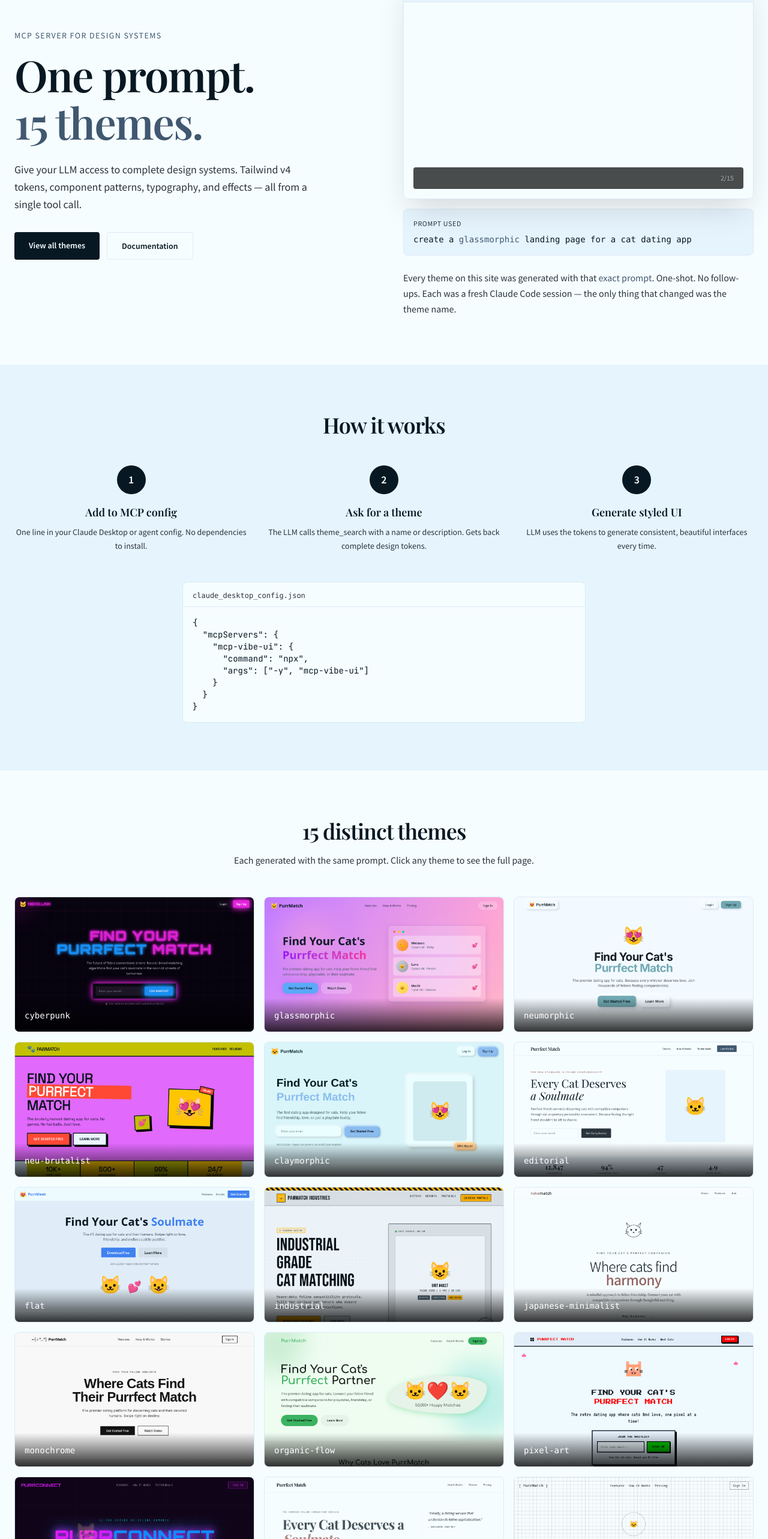
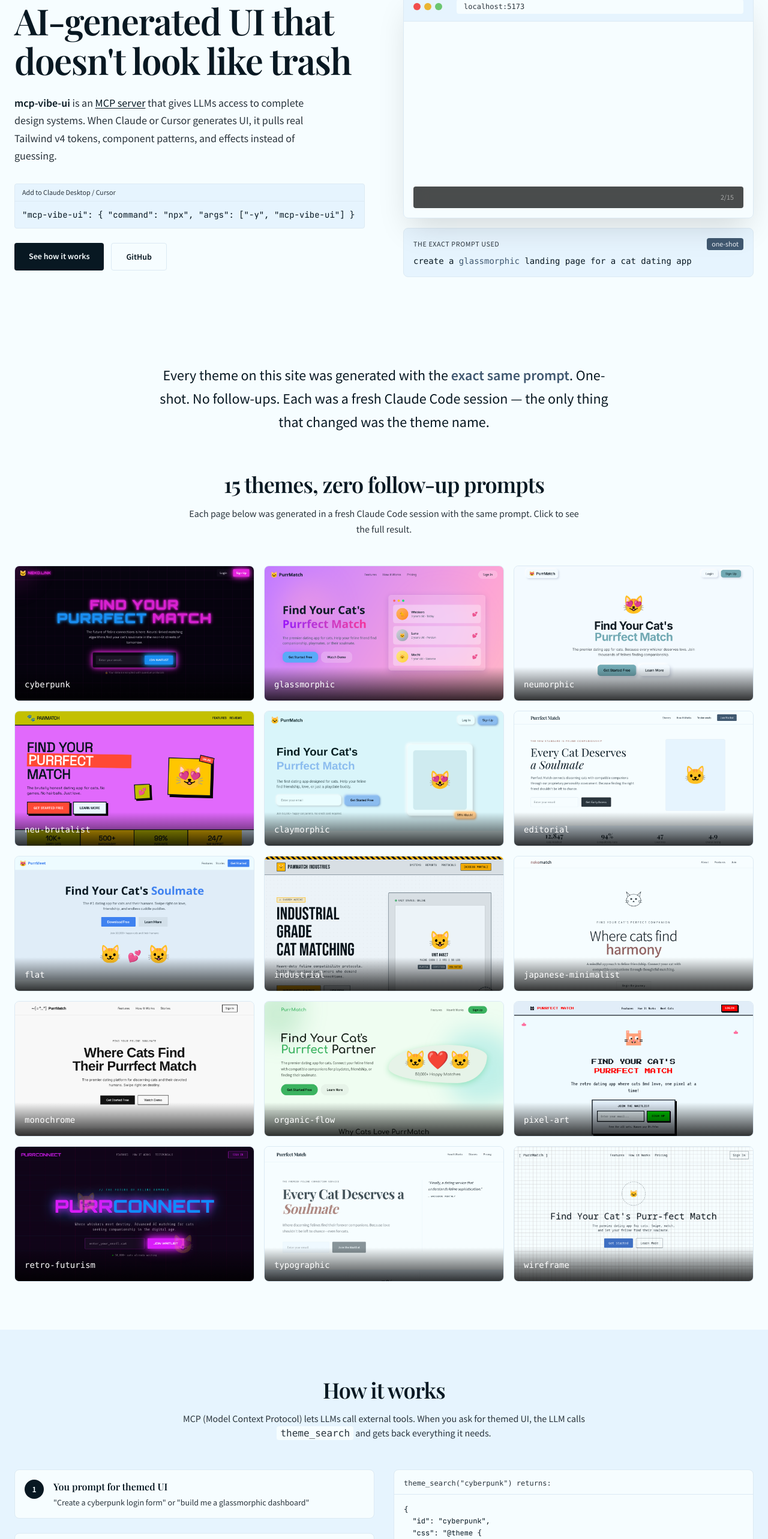
Before and after one commit to spences10/mcpvibeui.com, a SvelteKit app: page / in a window 1280 px wide. Shown: the part 174-2740 px from the top of the page at 60% size. Built offline with nearby package versions, Linux system fonts and the light colour scheme; a web font is replaced by a local one.

Commit message:
refactor: :recycle: move stuff around

```diff
--- a/src/routes/(home)/+page.svelte
+++ b/src/routes/(home)/+page.svelte
@@ -60,9 +60,10 @@
 	});
 
 	const seo_config: SeoConfig = {
-		title: 'mcp-vibe-ui — Design Tokens for AI-Generated Interfaces',
+		title:
+			'mcp-vibe-ui — Design Tokens for AI-Generated UI | MCP Server',
 		description:
-			'An MCP server that provides complete design systems to LLMs. 15 production themes with Tailwind v4 CSS, component patterns, typography, and effects.',
+			'Stop getting ugly AI-generated interfaces. mcp-vibe-ui is an MCP server that gives Claude, ChatGPT, and other LLMs access to complete design systems with Tailwind v4 CSS.',
 		url: 'https://mcpvibeui.com',
 	};
 
@@ -137,48 +138,83 @@
 						class="mb-4 text-sm font-medium tracking-widest uppercase"
 						style="color: var(--color-primary);"
 					>
-						MCP Server for Design Systems
+						MCP Server
 					</p>
 					<h1
-						class="mb-6 text-5xl leading-[1.1] tracking-tight md:text-6xl lg:text-7xl"
+						class="mb-6 text-4xl leading-[1.1] tracking-tight md:text-5xl lg:text-6xl"
 						style="font-family: var(--font-display); font-weight: 600;"
 					>
-						One prompt.<br />
-						<span style="color: var(--color-primary);">
-							15 themes.
-						</span>
+						AI-generated UI that doesn't look like trash
 					</h1>
 					<p
 						class="mb-8 max-w-lg text-lg leading-relaxed"
 						style="color: var(--color-muted-foreground);"
 					>
-						Give your LLM access to complete design systems. Tailwind
-						v4 tokens, component patterns, typography, and effects —
-						all from a single tool call.
+						<strong style="color: var(--color-foreground);"
+							>mcp-vibe-ui</strong
+						>
+						is an
+						<a
+							href="https://modelcontextprotocol.io"
+							target="_blank"
+							rel="noopener"
+							class="underline underline-offset-2"
+							style="color: var(--color-foreground);">MCP server</a
+						>
+						that gives LLMs access to complete design systems. When Claude
+						or Cursor generates UI, it pulls real Tailwind v4 tokens, component
+						patterns, and effects instead of guessing.
 					</p>
+
+					<!-- Quick install -->
+					<div
+						class="mb-6 overflow-hidden"
+						style="border: 1px solid var(--color-border); border-radius: var(--radius-md); background-color: var(--color-muted);"
+					>
+						<div
+							class="px-3 py-1.5 text-xs"
+							style="border-bottom: 1px solid var(--color-border); color: var(--color-muted-foreground);"
+						>
+							Add to Claude Desktop / Cursor
+						</div>
+						<pre
+							class="overflow-x-auto p-3 text-sm"
+							style="font-family: var(--font-mono);"><code
+								>{`"mcp-vibe-ui": { "command": "npx", "args": ["-y", "mcp-vibe-ui"] }`}</code
+							></pre>
+					</div>
 
 					<div class="flex flex-wrap gap-3">
 						<a
-							href="#themes"
+							href="#how-it-works"
 							class="px-6 py-3 text-sm font-semibold transition hover:opacity-90"
 							style="background-color: var(--color-foreground); color: var(--color-background); border-radius: var(--radius-sm);"
 						>
-							View all themes
+							See how it works
 						</a>
 						<a
-							href="https://github.com/spences10/mcp-vibe-ui#readme"
+							href="https://github.com/spences10/mcp-vibe-ui"
 							target="_blank"
 							rel="noopener"
 							class="px-6 py-3 text-sm font-semibold transition hover:opacity-80"
 							style="border: 1px solid var(--color-border); border-radius: var(--radius-sm);"
 						>
-							Documentation
+							GitHub
 						</a>
 					</div>
 				</div>
 
 				<!-- Right: Live Preview -->
 				<div class="relative">
+					<!-- Proof label -->
+					<div
+						class="mb-3 text-center text-sm font-medium"
+						style="color: var(--color-muted-foreground);"
+					>
+						Every page below was AI-generated. Same prompt. Different
+						theme.
+					</div>
+
 					<div
 						class="relative overflow-hidden"
 						style="border-radius: var(--radius-lg); border: 1px solid var(--color-border); box-shadow: 0 25px 50px -12px rgba(0,0,0,0.15);"
@@ -257,14 +293,21 @@
 						class="mt-4 rounded p-4"
 						style="background-color: var(--color-muted); border: 1px solid var(--color-border); border-radius: var(--radius-lg);"
 					>
+						<div class="flex items-center justify-between">
+							<p
+								class="text-xs tracking-wider uppercase"
+								style="color: var(--color-muted-foreground);"
+							>
+								The exact prompt used
+							</p>
+							<span
+								class="rounded px-2 py-0.5 text-xs"
+								style="background-color: var(--color-primary); color: var(--color-primary-foreground);"
+								>one-shot</span
+							>
+						</div>
 						<p
-							class="text-xs tracking-wider uppercase"
-							style="color: var(--color-muted-foreground); margin-bottom: 0.5rem;"
-						>
-							Prompt used
-						</p>
-						<p
-							class="text-sm"
+							class="mt-2 text-sm"
 							style="font-family: var(--font-mono); color: var(--color-foreground);"
 						>
 							create a <span style="color: var(--color-primary);"
@@ -272,146 +315,43 @@
 							> landing page for a cat dating app
 						</p>
 					</div>
-
-					<p
-						class="mt-6 text-base leading-relaxed"
-						style="color: var(--color-muted-foreground);"
-					>
-						Every theme on this site was generated with that <span
-							style="color: var(--color-primary);">exact prompt</span
-						>. One-shot. No follow-ups. Each was a fresh Claude Code
-						session — the only thing that changed was the theme name.
-					</p>
 				</div>
 			</div>
 		</div>
 	</section>
 
-	<!-- How it works -->
-	<section
-		class="px-6 py-20"
-		style="background-color: var(--color-muted);"
-	>
-		<div class="mx-auto max-w-7xl">
-			<h2
-				class="mb-12 text-center text-3xl tracking-tight md:text-4xl"
-				style="font-family: var(--font-display); font-weight: 600;"
+	<!-- Proof section -->
+	<section class="px-6 py-16">
+		<div class="mx-auto max-w-3xl text-center">
+			<p
+				class="text-xl leading-relaxed md:text-2xl"
+				style="color: var(--color-foreground);"
 			>
-				How it works
-			</h2>
-			<div class="grid gap-8 md:grid-cols-3">
-				<div class="text-center">
-					<div
-						class="mx-auto mb-4 flex h-12 w-12 items-center justify-center rounded-full text-lg font-semibold"
-						style="background-color: var(--color-foreground); color: var(--color-background);"
-					>
-						1
-					</div>
-					<h3
-						class="mb-2 text-lg font-semibold"
-						style="font-family: var(--font-display);"
-					>
-						Add to MCP config
-					</h3>
-					<p
-						class="text-sm leading-relaxed"
-						style="color: var(--color-muted-foreground);"
-					>
-						One line in your Claude Desktop or agent config. No
-						dependencies to install.
-					</p>
-				</div>
-				<div class="text-center">
-					<div
-						class="mx-auto mb-4 flex h-12 w-12 items-center justify-center rounded-full text-lg font-semibold"
-						style="background-color: var(--color-foreground); color: var(--color-background);"
-					>
-						2
-					</div>
-					<h3
-						class="mb-2 text-lg font-semibold"
-						style="font-family: var(--font-display);"
-					>
-						Ask for a theme
-					</h3>
-					<p
-						class="text-sm leading-relaxed"
-						style="color: var(--color-muted-foreground);"
-					>
-						The LLM calls theme_search with a name or description.
-						Gets back complete design tokens.
-					</p>
-				</div>
-				<div class="text-center">
-					<div
-						class="mx-auto mb-4 flex h-12 w-12 items-center justify-center rounded-full text-lg font-semibold"
-						style="background-color: var(--color-foreground); color: var(--color-background);"
-					>
-						3
-					</div>
-					<h3
-						class="mb-2 text-lg font-semibold"
-						style="font-family: var(--font-display);"
-					>
-						Generate styled UI
-					</h3>
-					<p
-						class="text-sm leading-relaxed"
-						style="color: var(--color-muted-foreground);"
-					>
-						LLM uses the tokens to generate consistent, beautiful
-						interfaces every time.
-					</p>
-				</div>
-			</div>
-
-			<!-- Config example -->
-			<div
-				class="mx-auto mt-12 max-w-2xl overflow-hidden"
-				style="border: 1px solid var(--color-border); border-radius: var(--radius-lg); background-color: var(--color-background);"
-			>
-				<div
-					class="px-4 py-2"
-					style="border-bottom: 1px solid var(--color-border);"
-				>
-					<span
-						class="text-xs"
-						style="font-family: var(--font-mono); color: var(--color-muted-foreground);"
-						>claude_desktop_config.json</span
-					>
-				</div>
-				<pre
-					class="overflow-x-auto p-4 text-sm"
-					style="font-family: var(--font-mono);"><code
-						>{`{
-  "mcpServers": {
-    "mcp-vibe-ui": {
-      "command": "npx",
-      "args": ["-y", "mcp-vibe-ui"]
-    }
-  }
-}`}</code
-					></pre>
-			</div>
+				Every theme on this site was generated with the
+				<strong style="color: var(--color-primary);"
+					>exact same prompt</strong
+				>. One-shot. No follow-ups. Each was a fresh Claude Code
+				session — the only thing that changed was the theme name.
+			</p>
 		</div>
 	</section>
 
 	<!-- Theme Gallery -->
-	<section id="themes" class="px-6 py-20">
+	<section id="themes" class="px-6 pb-20">
 		<div class="mx-auto max-w-7xl">
 			<div class="mb-12 text-center">
 				<h2
 					class="mb-4 text-3xl tracking-tight md:text-4xl"
 					style="font-family: var(--font-display); font-weight: 600;"
 				>
-					15 distinct themes
+					15 themes, zero follow-up prompts
 				</h2>
 				<p
 					class="mx-auto max-w-2xl leading-relaxed"
 					style="color: var(--color-muted-foreground);"
 				>
-					Each generated with the same prompt. Click any theme to see
-					the full page.
+					Each page below was generated in a fresh Claude Code session
+					with the same prompt. Click to see the full result.
 				</p>
 			</div>
 
@@ -443,6 +383,208 @@
 						</div>
 					</a>
 				{/each}
+			</div>
+		</div>
+	</section>
+
+	<!-- How it works -->
+	<section
+		id="how-it-works"
+		class="px-6 py-20"
+		style="background-color: var(--color-muted);"
+	>
+		<div class="mx-auto max-w-7xl">
+			<div class="mb-12 text-center">
+				<h2
+					class="mb-4 text-3xl tracking-tight md:text-4xl"
+					style="font-family: var(--font-display); font-weight: 600;"
+				>
+					How it works
+				</h2>
+				<p
+					class="mx-auto max-w-2xl"
+					style="color: var(--color-muted-foreground);"
+				>
+					MCP (Model Context Protocol) lets LLMs call external tools.
+					When you ask for themed UI, the LLM calls
+					<code
+						style="font-family: var(--font-mono); background-color: var(--color-background); padding: 0.125rem 0.375rem; border-radius: 0.25rem;"
+						>theme_search</code
+					> and gets back everything it needs.
+				</p>
+			</div>
+
+			<!-- Two column: steps + code -->
+			<div class="grid gap-8 lg:grid-cols-2">
+				<!-- Steps -->
+				<div class="space-y-6">
+					<div
+						class="flex gap-4 rounded-lg p-4"
+						style="background-color: var(--color-background); border: 1px solid var(--color-border);"
+					>
+						<div
+							class="flex h-8 w-8 shrink-0 items-center justify-center rounded-full text-sm font-semibold"
+							style="background-color: var(--color-foreground); color: var(--color-background);"
+						>
+							1
+						</div>
+						<div>
+							<h3
+								class="mb-1 font-semibold"
+								style="font-family: var(--font-display);"
+							>
+								You prompt for themed UI
+							</h3>
+							<p
+								class="text-sm"
+								style="color: var(--color-muted-foreground);"
+							>
+								"Create a cyberpunk login form" or "build me a
+								glassmorphic dashboard"
+							</p>
+						</div>
+					</div>
+
+					<div
+						class="flex gap-4 rounded-lg p-4"
+						style="background-color: var(--color-background); border: 1px solid var(--color-border);"
+					>
+						<div
+							class="flex h-8 w-8 shrink-0 items-center justify-center rounded-full text-sm font-semibold"
+							style="background-color: var(--color-foreground); color: var(--color-background);"
+						>
+							2
+						</div>
+						<div>
+							<h3
+								class="mb-1 font-semibold"
+								style="font-family: var(--font-display);"
+							>
+								LLM calls theme_search
+							</h3>
+							<p
+								class="text-sm"
+								style="color: var(--color-muted-foreground);"
+							>
+								Matches by name ("cyberpunk") or intent ("dark
+								futuristic neon"). Returns the full design system.
+							</p>
+						</div>
+					</div>
+
+					<div
+						class="flex gap-4 rounded-lg p-4"
+						style="background-color: var(--color-background); border: 1px solid var(--color-border);"
+					>
+						<div
+							class="flex h-8 w-8 shrink-0 items-center justify-center rounded-full text-sm font-semibold"
+							style="background-color: var(--color-foreground); color: var(--color-background);"
+						>
+							3
+						</div>
+						<div>
+							<h3
+								class="mb-1 font-semibold"
+								style="font-family: var(--font-display);"
+							>
+								LLM generates with real tokens
+							</h3>
+							<p
+								class="text-sm"
+								style="color: var(--color-muted-foreground);"
+							>
+								Uses the CSS variables, patterns, and effects. No more
+								guessing colors or inventing class names.
+							</p>
+						</div>
+					</div>
+				</div>
+
+				<!-- Code example -->
+				<div
+					class="overflow-hidden"
+					style="border: 1px solid var(--color-border); border-radius: var(--radius-lg); background-color: var(--color-background);"
+				>
+					<div
+						class="px-4 py-2"
+						style="border-bottom: 1px solid var(--color-border);"
+					>
+						<span
+							class="text-xs"
+							style="font-family: var(--font-mono); color: var(--color-muted-foreground);"
+							>theme_search("cyberpunk") returns:</span
+						>
+					</div>
+					<pre
+						class="overflow-x-auto p-4 text-xs leading-relaxed"
+						style="font-family: var(--font-mono);"><code
+							>{`{
+  "id": "cyberpunk",
+  "css": "@theme {
+    --color-background: oklch(12% 0.03 300);
+    --color-primary: oklch(65% 0.28 330);
+    --font-display: 'Orbitron', monospace;
+    ...
+  }",
+  "patterns": {
+    "surface": "bg-background text-foreground",
+    "card": "bg-muted rounded-lg border",
+    "glow": "shadow-[0_0_20px_var(--color-primary)]"
+  },
+  "fonts": [
+    { "package": "@fontsource/orbitron", ... }
+  ],
+  "extended": {
+    "effects": { "neonGlow": "..." },
+    "animations": { "pulse": "..." }
+  }
+}`}</code
+						></pre>
+				</div>
+			</div>
+
+			<!-- Installation -->
+			<div class="mt-12">
+				<h3
+					class="mb-4 text-center text-lg font-semibold"
+					style="font-family: var(--font-display);"
+				>
+					Installation
+				</h3>
+				<div
+					class="mx-auto max-w-2xl overflow-hidden"
+					style="border: 1px solid var(--color-border); border-radius: var(--radius-lg); background-color: var(--color-background);"
+				>
+					<div
+						class="px-4 py-2"
+						style="border-bottom: 1px solid var(--color-border);"
+					>
+						<span
+							class="text-xs"
+							style="font-family: var(--font-mono); color: var(--color-muted-foreground);"
+							>claude_desktop_config.json / .cursor/mcp.json</span
+						>
+					</div>
+					<pre
+						class="overflow-x-auto p-4 text-sm"
+						style="font-family: var(--font-mono);"><code
+							>{`{
+  "mcpServers": {
+    "mcp-vibe-ui": {
+      "command": "npx",
+      "args": ["-y", "mcp-vibe-ui"]
+    }
+  }
+}`}</code
+						></pre>
+				</div>
+				<p
+					class="mt-3 text-center text-sm"
+					style="color: var(--color-muted-foreground);"
+				>
+					That's it. No npm install. npx downloads and runs it on
+					demand.
+				</p>
 			</div>
 		</div>
 	</section>
```
